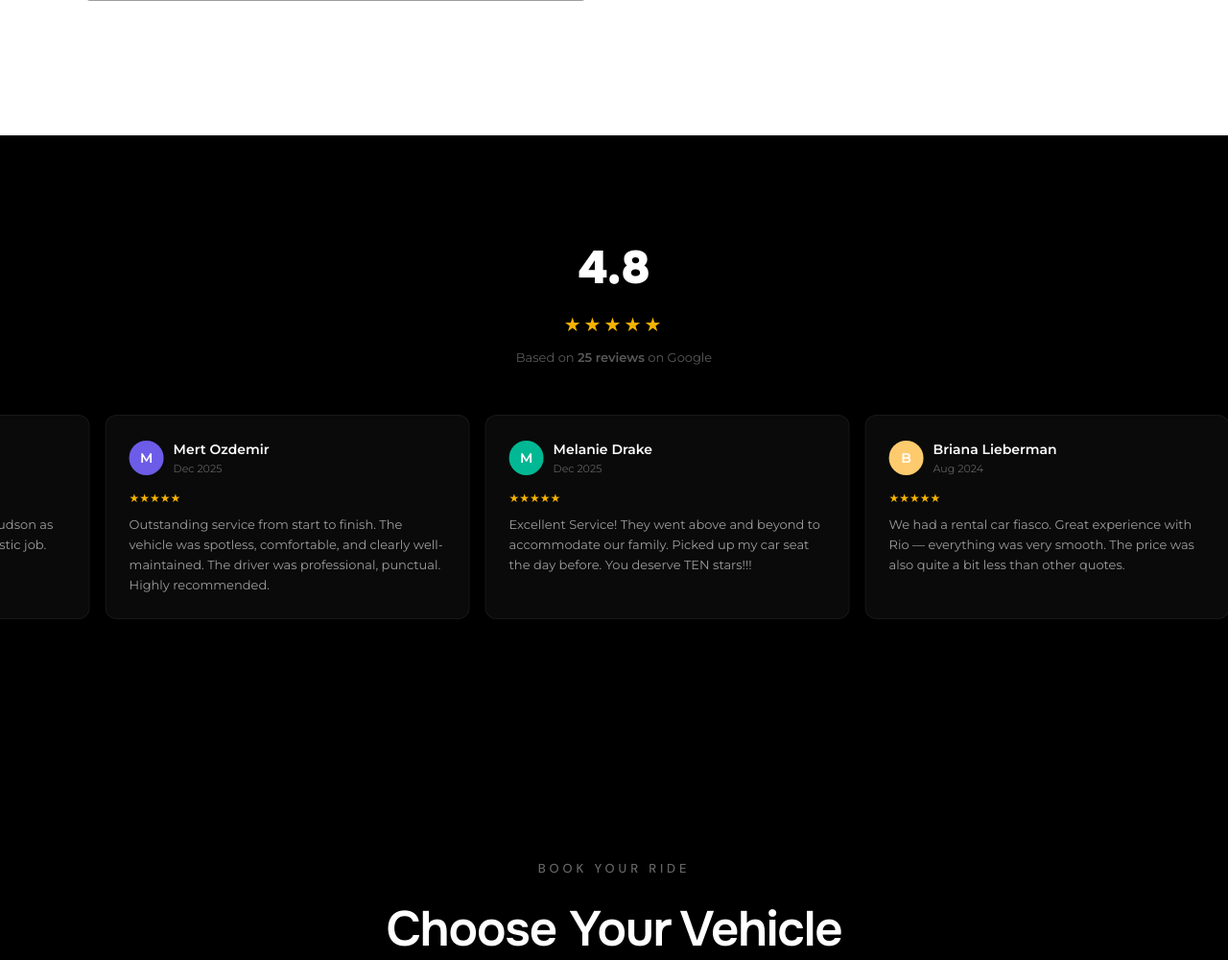
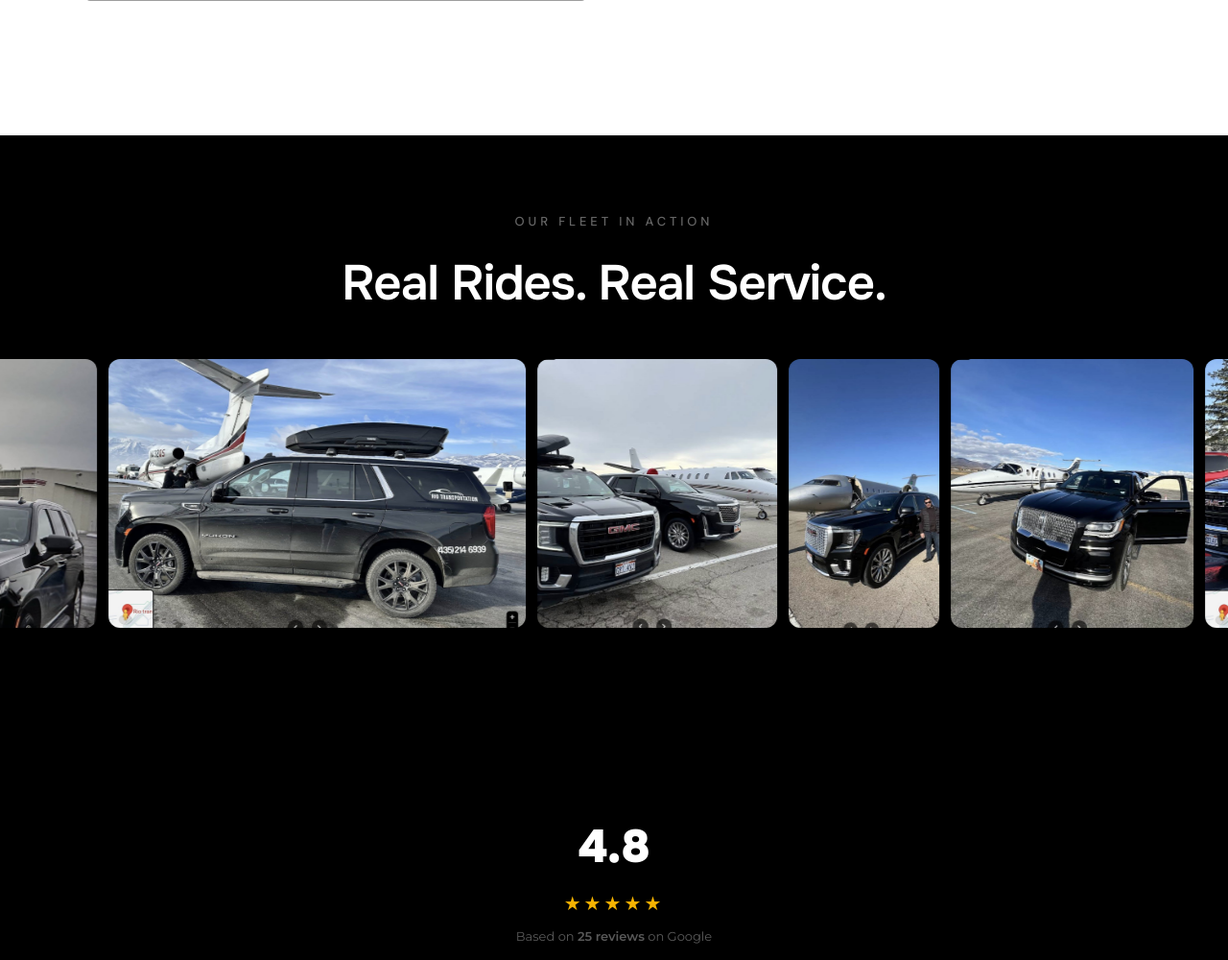
Before and after one commit to Hudson1910/parkcitytrips, a Flask app: page / in a window 1280 px wide. Shown: the part 3681-4681 px from the top of the page at 96% size. Run offline with Flask 3, Linux system fonts and the light colour scheme; grey boxes are pictures that could not be loaded.

Commit message:
feat: real fleet photo gallery — 10 images, auto-scrolling ticker
Cropped Google Maps UI (pins, navigation arrows, watermark) from
all 10 screenshots using PIL. Images saved as optimized JPEGs in
/static/gallery/.

Gallery section between About and Reviews:
- "OUR FLEET IN ACTION — Real Rides. Real Service."
- Horizontal auto-scrolling ticker (60s cycle, infinite loop)
- 280px tall, rounded corners, zoom on hover
- Pauses on hover/touch
- Shows: Yukon at FBO, Lincoln Navigator, Escalade, fleet in snow,
  highway to Park City, Hudson with private jet, Tesla + Yukon

```diff
--- a/templates/home_v2.html
+++ b/templates/home_v2.html
@@ -379,6 +379,41 @@ body.light .hero-scroll span{color:var(--muted);}
     </div>
 </section>
 
+<!-- GALLERY — real fleet photos -->
+<section class="sect sect-dark" style="padding:80px 0;overflow:hidden;">
+    <div style="max-width:1100px;margin:0 auto;padding:0 20px;">
+        <div class="sect-label reveal" style="text-align:center;">OUR FLEET IN ACTION</div>
+        <h2 class="sect-title lg reveal reveal-delay-1" style="text-align:center;margin-bottom:40px;">Real Rides. Real Service.</h2>
+    </div>
+    <div class="gallery-track" id="galleryTrack">
+        <div class="gallery-item"><img src="/static/gallery/rio-10.jpg" alt="Fleet at airport" loading="lazy"></div>
+        <div class="gallery-item"><img src="/static/gallery/rio-9.jpg" alt="Yukon side view" loading="lazy"></div>
+        <div class="gallery-item"><img src="/static/gallery/rio-5.jpg" alt="Lincoln Navigator at FBO" loading="lazy"></div>
+        <div class="gallery-item"><img src="/static/gallery/rio-6.jpg" alt="Hudson with fleet" loading="lazy"></div>
+        <div class="gallery-item"><img src="/static/gallery/rio-7.jpg" alt="GMC and Escalade" loading="lazy"></div>
+        <div class="gallery-item"><img src="/static/gallery/rio-4.jpg" alt="Snow drive to Park City" loading="lazy"></div>
+        <div class="gallery-item"><img src="/static/gallery/rio-8.jpg" alt="Yukon and Tesla" loading="lazy"></div>
+        <div class="gallery-item"><img src="/static/gallery/rio-3.jpg" alt="Fleet in snow" loading="lazy"></div>
+        <div class="gallery-item"><img src="/static/gallery/rio-1.jpg" alt="Highway to Park City" loading="lazy"></div>
+        <div class="gallery-item"><img src="/static/gallery/rio-2.jpg" alt="Yukon winter drive" loading="lazy"></div>
+    </div>
+</section>
+<style>
+.gallery-track{display:flex;gap:12px;width:max-content;animation:galleryScroll 60s linear infinite;padding:10px 0;}
+.gallery-track:hover{animation-play-state:paused;}
+.gallery-item{flex-shrink:0;height:280px;border-radius:12px;overflow:hidden;}
+.gallery-item img{height:100%;width:auto;object-fit:cover;display:block;transition:transform .4s;}
+.gallery-item:hover img{transform:scale(1.05);}
+@keyframes galleryScroll{0%{transform:translateX(0);}100%{transform:translateX(-50%);}}
+</style>
+<script>
+// Clone gallery items for infinite loop
+(function(){const t=document.getElementById('galleryTrack');if(!t)return;const items=t.querySelectorAll('.gallery-item');items.forEach(i=>t.appendChild(i.cloneNode(true)));
+t.addEventListener('touchstart',()=>t.style.animationPlayState='paused',{passive:true});
+t.addEventListener('touchend',()=>setTimeout(()=>t.style.animationPlayState='running',2000),{passive:true});
+})();
+</script>
+
 <!-- REVIEWS — dark section, auto-scrolling ticker -->
 <section class="sect-dark rev-section" id="reviews">
     <div class="rev-header">
```
Also changed, not shown: static/gallery/rio-1.jpg (added), static/gallery/rio-10.jpg (added), static/gallery/rio-2.jpg (added), static/gallery/rio-3.jpg (added), static/gallery/rio-4.jpg (added), static/gallery/rio-5.jpg (added), static/gallery/rio-6.jpg (added), static/gallery/rio-7.jpg (added), static/gallery/rio-8.jpg (added), static/gallery/rio-9.jpg (added).
